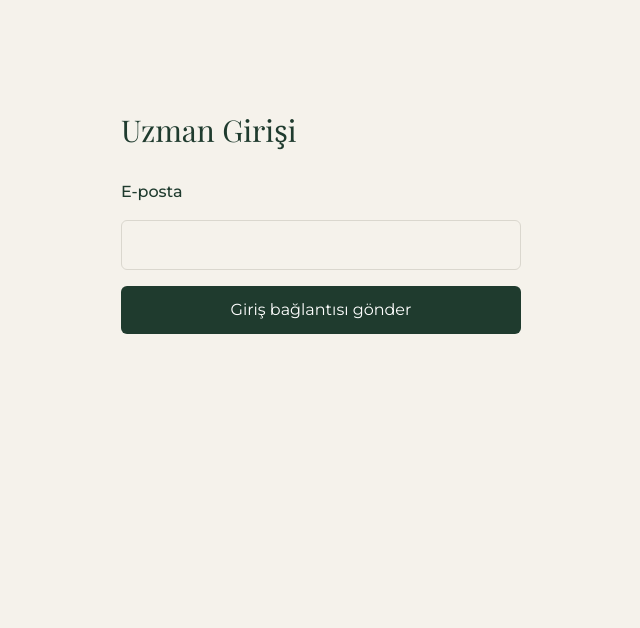
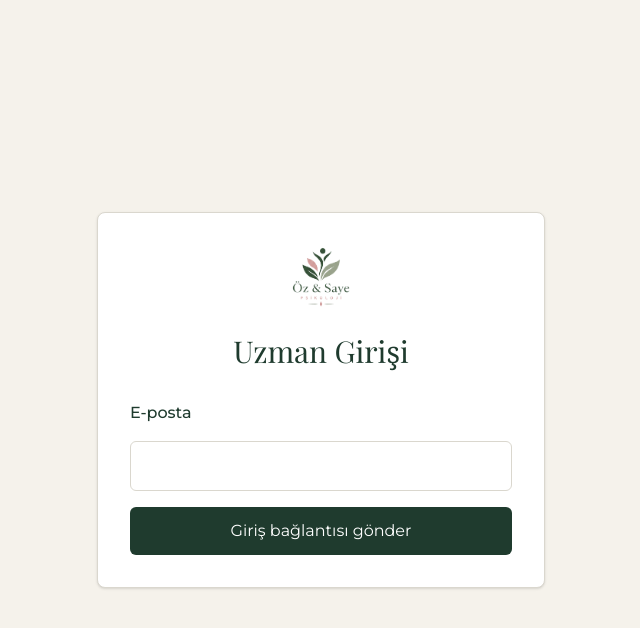
Before and after one commit to OmerYasirOnal/ozsaye-psikoloji, a Next.js app: page /panel/giris in a window 1280 px wide. Shown: the top 628 px of the page, without its empty margins (319-959 px from the left). Built offline with nearby package versions, Linux system fonts and the light colour scheme; no server answers; a web font is replaced by a local one.

Commit message:
feat(panel): giriş sayfasına logo + kart görünümü
Co-Authored-By: Claude Opus 4.8 <noreply@anthropic.com>

```diff
--- a/src/app/panel/giris/page.tsx
+++ b/src/app/panel/giris/page.tsx
@@ -1,4 +1,5 @@
 import type { Metadata } from "next";
+import Image from "next/image";
 import LoginForm from "./LoginForm";
 
 export const metadata: Metadata = {
@@ -13,15 +14,28 @@ export default async function GirisPage({
 }) {
   const { hata } = await searchParams;
   return (
-    <main className="mx-auto max-w-md px-6 py-28">
-      <h1 className="font-display text-3xl text-forest mb-8">Uzman Girişi</h1>
-      {hata && (
-        <p className="mb-6 font-semibold text-forest">
-          Giriş bağlantısı geçersiz veya süresi dolmuş. Lütfen yeni bir bağlantı
-          isteyin.
-        </p>
-      )}
-      <LoginForm />
+    <main className="flex min-h-screen items-center justify-center px-6 py-12">
+      <div className="w-full max-w-md rounded-lg border border-stone bg-warm-white p-8 shadow-sm">
+        <div className="mb-6 flex justify-center">
+          <Image
+            src="/logo.png"
+            alt="Öz & Saye Psikoloji"
+            width={323}
+            height={331}
+            className="h-16 w-auto"
+          />
+        </div>
+        <h1 className="font-display text-3xl text-forest mb-8 text-center">
+          Uzman Girişi
+        </h1>
+        {hata && (
+          <p className="mb-6 font-semibold text-forest">
+            Giriş bağlantısı geçersiz veya süresi dolmuş. Lütfen yeni bir
+            bağlantı isteyin.
+          </p>
+        )}
+        <LoginForm />
+      </div>
     </main>
   );
 }
```
